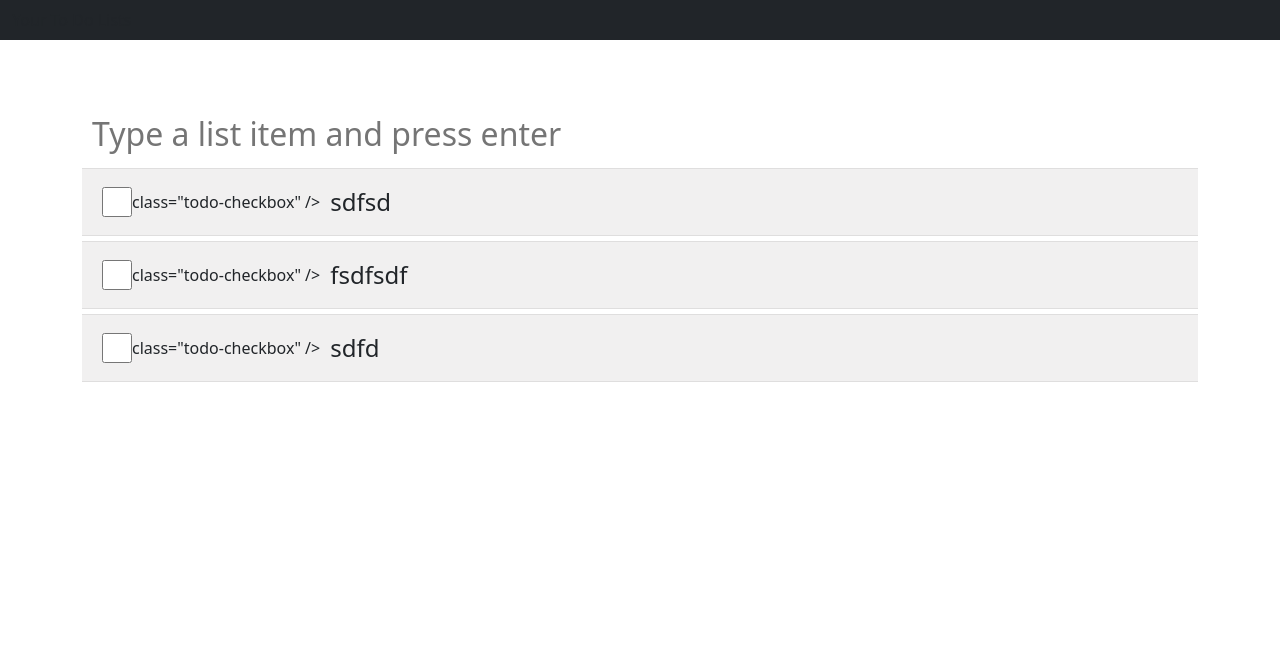
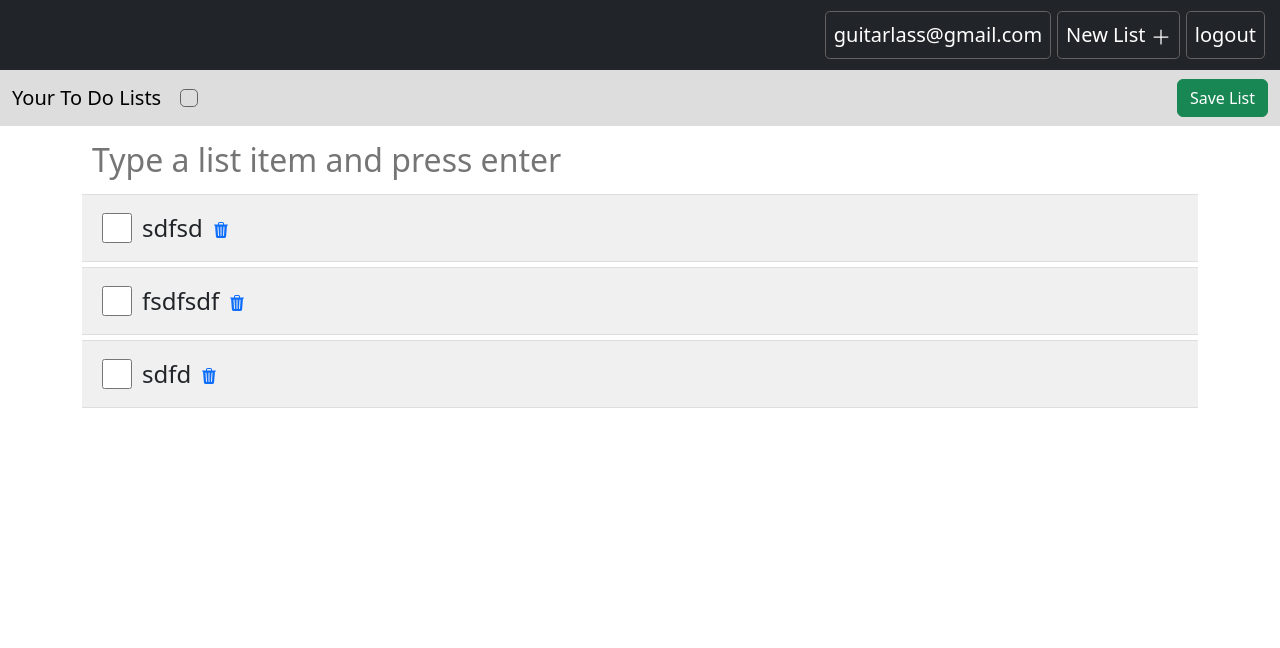
Before and after one commit to guitarlass/ToDoListWebsite, a Flask app: page /list-item/3 in a window 1280 px wide. Shown: the top 648 px of the page. Run offline with Flask 3, Linux system fonts and the light colour scheme; a user stored in the database is signed in; some libraries are stand-ins or nearby versions.

Commit message:
listing todos del items and editing 1

```diff
--- a/main.py
+++ b/main.py
@@ -101,10 +101,26 @@
 @app.route("/list-item/<int:todo_id>")
 @login_required
 def view_list(todo_id):
-    list_items = db.session.execute(db.select(ListItem).where(ListItem.todo_id == todo_id)).scalars()
     todo = db.session.execute(db.select(ToDo).where(ToDo.id == todo_id)).scalar()
+    list_items = todo.list_items
     return render_template("list.html", list_items=list_items, todo=todo)
 
+
+@app.route("/del-item/<int:list_item_id>")
+@login_required
+def del_item(list_item_id):
+    list_item = db.session.execute(db.select(ListItem).where(ListItem.id == list_item_id)).scalar_one_or_none()
+    todo_id = list_item.todo_id
+    if list_item:
+        db.session.delete(list_item)
+        db.session.commit()
+        flash("Successfully deleted!", "success")
+    else:
+        flash("Selected item not found!", "error")
+        # todos = db.session.query(ToDo.name, ToDo.id, func.count(ListItem.id).label('item_num')).outerjoin(ListItem,
+        #     ToDo.id == ListItem.todo_id).filter(
+        #     ToDo.user_id == current_user.id).group_by(ToDo.id).all()
+    return redirect(url_for("view_list", todo_id=todo_id))
 
 @app.route("/edit-item/<int:todo_id>")
 @login_required
@@ -122,10 +138,13 @@
         flash("Successfully deleted!", "success")
     else:
         flash("Selected todo not found!", "error")
-        todos = db.session.query(ToDo.name, ToDo.id, func.count(ListItem.id).label('item_num')).outerjoin(ListItem,
-            ToDo.id == ListItem.todo_id).filter(
-            ToDo.user_id == current_user.id).group_by(ToDo.id).all()
+        # todos = db.session.query(ToDo.name, ToDo.id, func.count(ListItem.id).label('item_num')).outerjoin(ListItem,
+        #     ToDo.id == ListItem.todo_id).filter(
+        #     ToDo.user_id == current_user.id).group_by(ToDo.id).all()
     return redirect(url_for("profile"))
+
+
+
 
 @app.route('/login', methods=['GET', 'POST'])
 def login():
@@ -176,7 +195,7 @@
     current_date = datetime.date.today()
 
     # Create the todo list string
-    new_list_name = "Todo list : " + current_date.strftime("%Y/%m/%d")
+    new_list_name = "Todo list : " + current_date.strftime("%Y/%m/%d %H:%M")
 
     try:
         new_list = ToDo(name=new_list_name, user_id=current_user.id)
--- a/static/css/styles.css
+++ b/static/css/styles.css
@@ -29,15 +29,15 @@
     outline: none;
 }
 
-.list-item label{
+.list-item label, .new-list-item label{
     padding: 10px;
     font-size: 24px;;
 }
-.list-item input{
+.list-item input, .new-list-item input{
     width: 30px;
     height: 30px;
 }
-.list-item{
+.list-item, .new-list-item{
     display: flex;
     align-items: center;
     background-color: rgb(241, 240, 240);
@@ -46,6 +46,11 @@
     border-top: solid 1px rgb(223, 222, 222);
     border-bottom: solid 1px rgb(223, 222, 222);
     margin-bottom: 5px;
+}
+
+.list-group-item a{
+    color: white !important;
+    text-decoration:none !important;
 }
 
 .modal {
@@ -130,6 +135,6 @@
 }
 
 .item-name{
-    color: white;
-    text-decoration: none;
+    color: white !important;
+    text-decoration: none !important;
 }
--- a/static/js/script.js
+++ b/static/js/script.js
@@ -51,4 +51,56 @@
         });
 
     });
+
+    $('#saveEditedList').on('click', function(event) {
+        let items = []
+        $('.list-item').each(function() {
+             name = $(this).find('.todo-label').text()
+             isChecked = $(this).find('.todo-checkbox').is(':checked')? 1 : 0;
+
+             items.push({item_name:name, checked:isChecked});
+        });
+        $.ajax({
+             url: '/save_items',
+             type: 'POST',
+             contentType: 'application/json',
+             data: JSON.stringify(items),
+             success: function(response) {
+                 console.log(response); // Check the full response object
+
+                 if (response.status === 'success') {
+                     console.log(response.name);
+                     $('#content-1').prepend('<div class="alert alert-success" role="alert">' + response.message + '</div>');
+
+                     // Log the HTML string you're trying to append
+                     let newItem = `
+                         <div class="list-group-item list-group-item-action active py-3 lh-sm" aria-current="true">
+                             <div class="d-flex w-100 align-items-center justify-content-between">
+                                 <a href="view-list/${response.todo_id}" class="item-name">
+                                     <strong class="mb-1">${response.name}</strong>
+                                 </a>
+                                 <span class="badge bg-dark-subtle border border-dark-subtle text-dark-emphasis rounded-pill" style="color: rgb(54, 53, 53);">${response.item_num}</span>
+                                 <a href="edit-list/${response.todo_id}" class="item-name">
+                                     <svg xmlns="http://www.w3.org/2000/svg" width="16" height="16" fill="currentColor" class="bi bi-pencil-fill" viewBox="0 0 16 16">
+                                         <path d="M12.854.146a.5.5 0 0 0-.707 0L10.5 1.793 14.207 5.5l1.647-1.646a.5.5 0 0 0 0-.708zm.646 6.061L9.793 2.5 3.293 9H3.5a.5.5 0 0 1 .5.5v.5h.5a.5.5 0 0 1 .5.5v.5h.5a.5.5 0 0 1 .5.5v.5h.5a.5.5 0 0 1 .5.5v.207zm-7.468 7.468A.5.5 0 0 1 6 13.5V13h-.5a.5.5 0 0 1-.5-.5V12h-.5a.5.5 0 0 1-.5-.5V11h-.5a.5.5 0 0 1-.5-.5V10h-.5a.5.5 0 0 1-.175-.032l-.179.178a.5.5 0 0 0-.11.168l-2 5a.5.5 0 0 0 .65.65l5-2a.5.5 0 0 0 .168-.11z"/>
+                                     </svg>
+                                 </a>
+                                 <a href="del_list/${response.todo_id}" class="item-name">
+                                     <svg xmlns="http://www.w3.org/2000/svg" width="16" height="16" fill="currentColor" class="bi bi-trash3-fill" viewBox="0 0 16 16">
+                                         <path d="M11 1.5v1h3.5a.5.5 0 0 1 0 1h-.538l-.853 10.66A2 2 0 0 1 11.115 16h-6.23a2 2 0 0 1-1.994-1.84L2.038 3.5H1.5a.5.5 0 0 1 0-1H5v-1A1.5 1.5 0 0 1 6.5 0h3A1.5 1.5 0 0 1 11 1.5m-5 0v1h4v-1a.5.5 0 0 0-.5-.5h-3a.5.5 0 0 0-.5.5M4.5 5.029l.5 8.5a.5.5 0 1 0 .998-.06l-.5-8.5a.5.5 0 1 0-.998.06m6.53-.528a.5.5 0 0 0-.528.47l-.5 8.5a.5.5 0 0 0 .998.058l.5-8.5a.5.5 0 0 0-.47-.528M8 4.5a.5.5 0 0 0-.5.5v8.5a.5.5 0 0 0 1 0V5a.5.5 0 0 0-.5-.5"/>
+                                     </svg>
+                                 </a>
+                             </div>
+                         </div>`;
+                     $('#listGroupList').append(newItem);
+                     $('#todoList').text("");
+                 }
+             },
+             error: function(error) {
+                 let errorMessage = error.responseJSON?.message || "An error occurred.";
+                 $('#content-1').prepend('<div class="alert alert-danger" role="alert">' + errorMessage + '</div>');
+             }
+         });
+
+     });
 });
--- a/templates/base.html
+++ b/templates/base.html
@@ -48,7 +48,7 @@
                         var label = $('<label />', { class: 'todo-label' }).text(inputValue);
 
                         // Create a new div to wrap checkbox and label
-                        var itemDiv = $('<div />', { class: 'list-item' });
+                        var itemDiv = $('<div />', { class: 'new-list-item list-item' });
 
                         itemDiv.append(checkbox).append(label);
 
--- a/templates/list.html
+++ b/templates/list.html
@@ -6,16 +6,75 @@
 
     <nav class="navbar navbar-expand-md navbar-dark fixed-top bg-dark">
         <div class="container-fluid">
-          <span>Your To Do Lists</span>
+            <button class="navbar-toggler" type="button" data-bs-toggle="collapse" data-bs-target="#navbarCollapse"
+                    aria-controls="navbarCollapse" aria-expanded="false" aria-label="Toggle navigation">
+                <span class="navbar-toggler-icon"></span>
+            </button>
+            <div class="collapse navbar-collapse" id="navbarCollapse">
+                <ul class="navbar-nav ms-auto mb-2 mb-md-0">
+                    <li class="nav-item">
+                        <a class="nav-link active fs-5" aria-current="page" href="#">guitarlass@gmail.com</a>
+                    </li>
+                    <li class="nav-item">
+                        <a class="nav-link active fs-5" aria-current="page" href="#">
+                            New List
+                            <svg xmlns="http://www.w3.org/2000/svg" width="20" height="20" fill="currentColor"
+                                 class="bi bi-plus-lg" viewBox="0 0 16 16">
+                                <path fill-rule="evenodd"
+                                      d="M8 2a.5.5 0 0 1 .5.5v5h5a.5.5 0 0 1 0 1h-5v5a.5.5 0 0 1-1 0v-5h-5a.5.5 0 0 1 0-1h5v-5A.5.5 0 0 1 8 2"/>
+                            </svg>
+                        </a>
+                    </li>
+                    <li class="nav-item">
+                        <a class="nav-link active fs-5" aria-current="page" href="{{ url_for('logout')}}">logout</a>
+                    </li>
+                </ul>
+            </div>
         </div>
-      </nav>
+    </nav>
+
+    <nav class="navbar navbar-expand-md nav2">
+        <div class="container-fluid">
+            <a class="navbar-brand" href="#">Your To Do Lists</a>
+            <button class="navbar-toggler" type="button" data-bs-toggle="collapse" data-bs-target="#navbarCollapse1"
+                    aria-controls="navbarCollapse1" aria-expanded="false" aria-label="Toggle navigation">
+                <span class="navbar-toggler-icon"></span>
+            </button>
+            <div class="collapse navbar-collapse" id="navbarCollapse1">
+                <ul class="navbar-nav me-auto mb-2 mb-md-0">
+                    <li class="nav-item">
+                        <a class="nav-link active fs-5" aria-current="page" href="#" id="list-name"></a>
+                    </li>
+                </ul>
+                <button class="btn btn-success" type="submit" id="saveEditedList">Save List</button>
+            </div>
+        </div>
+    </nav>
 
       <main class="flex-shrink-0">
-        <div class="container" id="content">
+        <div class="container" id="">
+            {% with messages = get_flashed_messages(with_categories=True) %}
+                {% if messages %}
+                    {% for category, message in messages %}
+                        <div class="alert alert-{{ category }}" role="alert">
+                            {{ message }}
+                        </div>
+                    {% endfor %}
+                {% endif %}
+            {% endwith %}
           <input class="text-color-grey" type="text" id="enter-list-item" placeholder="Type a list item and press enter" />
           <div id="todoList">
               {% for item in list_items %}
-              <div class="list-item"><input type="checkbox" {% if condition %}checked{% endif %} > class="todo-checkbox"  /><label class="todo-label">{{ item.name }}</label></div>
+              <div class="list-item">
+                  <input type="checkbox" {% if condition %}checked{% endif %} class="todo-checkbox"  />
+                  <label class="todo-label">{{ item.name }}</label>
+                  <a href="{{ url_for('del_item', list_item_id = item.id) }}">
+                    <svg xmlns="http://www.w3.org/2000/svg" width="16" height="16" fill="currentColor"
+                         class="bi bi-trash3-fill" viewBox="0 0 16 16">
+                        <path d="M11 1.5v1h3.5a.5.5 0 0 1 0 1h-.538l-.853 10.66A2 2 0 0 1 11.115 16h-6.23a2 2 0 0 1-1.994-1.84L2.038 3.5H1.5a.5.5 0 0 1 0-1H5v-1A1.5 1.5 0 0 1 6.5 0h3A1.5 1.5 0 0 1 11 1.5m-5 0v1h4v-1a.5.5 0 0 0-.5-.5h-3a.5.5 0 0 0-.5.5M4.5 5.029l.5 8.5a.5.5 0 1 0 .998-.06l-.5-8.5a.5.5 0 1 0-.998.06m6.53-.528a.5.5 0 0 0-.528.47l-.5 8.5a.5.5 0 0 0 .998.058l.5-8.5a.5.5 0 0 0-.47-.528M8 4.5a.5.5 0 0 0-.5.5v8.5a.5.5 0 0 0 1 0V5a.5.5 0 0 0-.5-.5"/>
+                    </svg>
+                  </a>
+              </div>
               {% endfor %}
           </div>
 
```
Also changed, not shown: templates/index.html (+8 -6 lines), templates/profile.html (+12 -45 lines), templates/profile_menu.html (added, +46 -0 lines), instance/todo-data.db.
